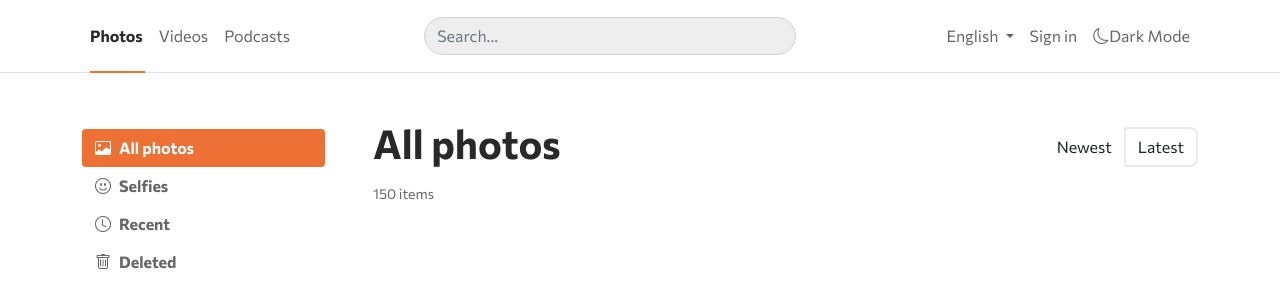
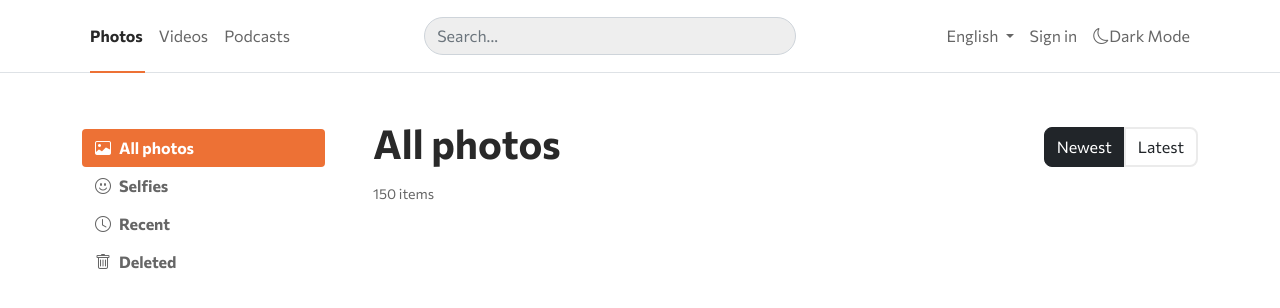
Before and after one commit to Baybekov/djinni-test, a plain HTML site: page index.html in a window 1280 px wide. Drawn offline with nearby package versions, Linux system fonts and the light colour scheme; no server answers.

Commit message:
minor fixes

```diff
--- a/index.html
+++ b/index.html
@@ -66,7 +66,7 @@
                         </div>
                         <div>
                             <div class="btn-group" role="group">
-                                <button type="button" class="btn btn-darkFont">Newest</button>
+                                <button type="button" class="btn btn-dark">Newest</button>
                                 <button type="button" class="btn btn-white">Latest</button>
                             </div>
                         </div>
```
